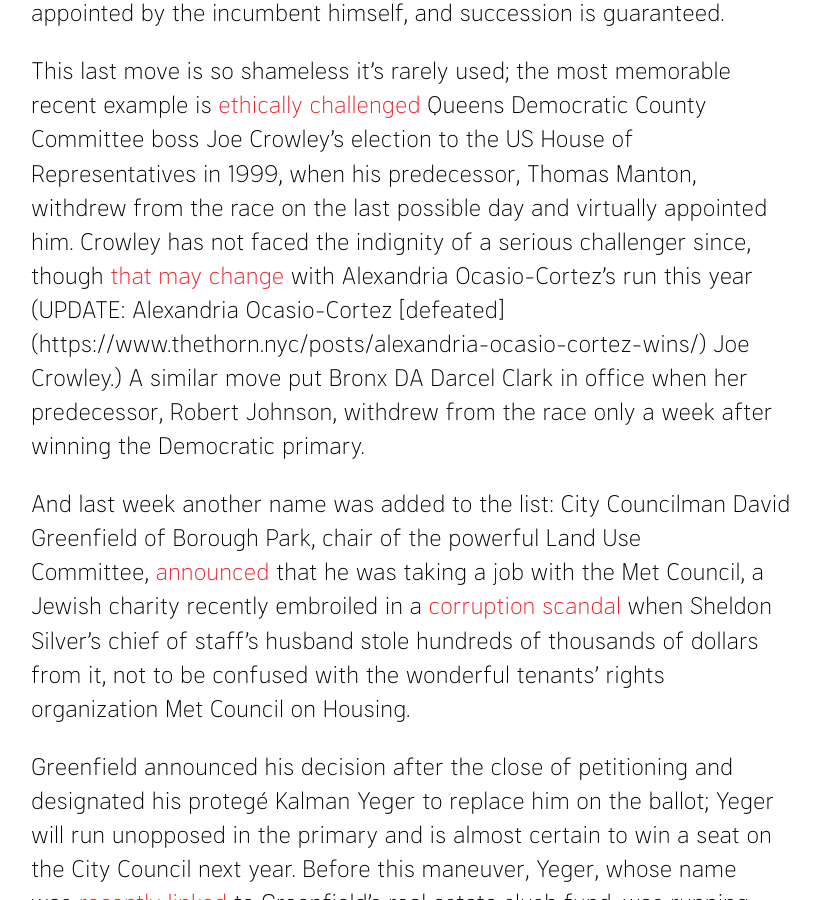
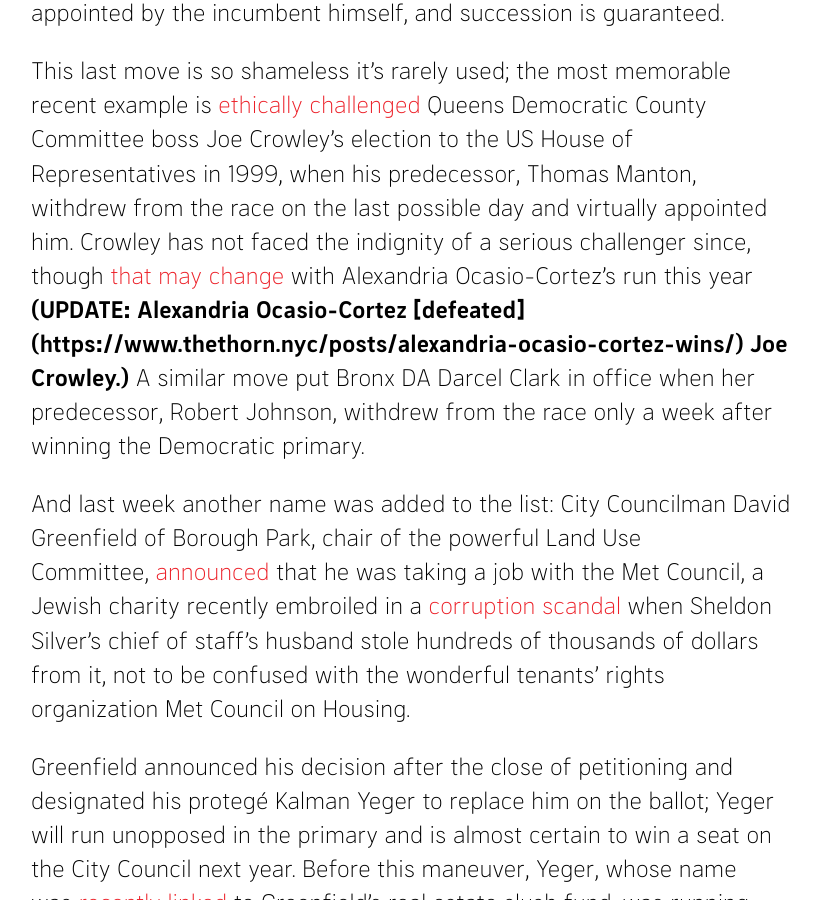
Before and after one commit to nycdsa/the-thorn, a Jekyll site: the page built from src/_posts/2017-07-31-mta-woes-continue-tips-for-avoiding-competitive-elections.md, in a window 1280 px wide and 900 px high, scrolled down 5073 px. Shown: the whole window, without its empty margins (229-1049 px from the left). Built offline with Jekyll 4.4.1, drawn with Linux system fonts in a browser that asks for light colours.

```diff
--- a/src/_posts/2017-07-31-mta-woes-continue-tips-for-avoiding-competitive-elections.md
+++ b/src/_posts/2017-07-31-mta-woes-continue-tips-for-avoiding-competitive-elections.md
@@ -32,7 +32,7 @@ This is a serious problem. It's a problem for establishment candidates, who are
 
 **The Vacancy Theft**: A candidate who sees even this as too big a risk may choose to drop out of the race after petitioning is already over, thus making absolutely sure that no challenger will have time to mount a campaign. In this situation the decision as to who will take the incumbent's place on the ballot falls to a "committee to fill vacancies" appointed by the incumbent himself, and succession is guaranteed.
 
-This last move is so shameless it's rarely used; the most memorable recent example is [ethically challenged](http://www.nydailynews.com/news/politics/lawyers-controlled-queens-dems-party-30-years-article-1.3017007?cid=bitly) Queens Democratic County Committee boss Joe Crowley's election to the US House of Representatives in 1999, when his predecessor, Thomas Manton, withdrew from the race on the last possible day and virtually appointed him. Crowley has not faced the indignity of a serious challenger since, though [that may change](https://justicedemocrats.com/candidates/alexandria-ocasio) with Alexandria Ocasio-Cortez's run this year (UPDATE: Alexandria Ocasio-Cortez [defeated] (https://www.thethorn.nyc/posts/alexandria-ocasio-cortez-wins/) Joe Crowley.) A similar move put Bronx DA Darcel Clark in office when her predecessor, Robert Johnson, withdrew from the race only a week after winning the Democratic primary.
+This last move is so shameless it's rarely used; the most memorable recent example is [ethically challenged](http://www.nydailynews.com/news/politics/lawyers-controlled-queens-dems-party-30-years-article-1.3017007?cid=bitly) Queens Democratic County Committee boss Joe Crowley's election to the US House of Representatives in 1999, when his predecessor, Thomas Manton, withdrew from the race on the last possible day and virtually appointed him. Crowley has not faced the indignity of a serious challenger since, though [that may change](https://justicedemocrats.com/candidates/alexandria-ocasio) with Alexandria Ocasio-Cortez's run this year **(UPDATE: Alexandria Ocasio-Cortez [defeated] (https://www.thethorn.nyc/posts/alexandria-ocasio-cortez-wins/) Joe Crowley.)** A similar move put Bronx DA Darcel Clark in office when her predecessor, Robert Johnson, withdrew from the race only a week after winning the Democratic primary.
 
 And last week another name was added to the list: City Councilman David Greenfield of Borough Park, chair of the powerful Land Use Committee, [announced](http://www.nydailynews.com/new-york/city-councilman-taps-ally-run-seat-sparking-backlash-article-1.3335579) that he was taking a job with the Met Council, a Jewish charity recently embroiled in a [corruption scandal](https://www.nytimes.com/2014/07/24/nyregion/rapfogel-sentenced-for-stealing-from-charity.html) when Sheldon Silver's chief of staff's husband stole hundreds of thousands of dollars from it, not to be confused with the wonderful tenants' rights organization Met Council on Housing.
 
```
